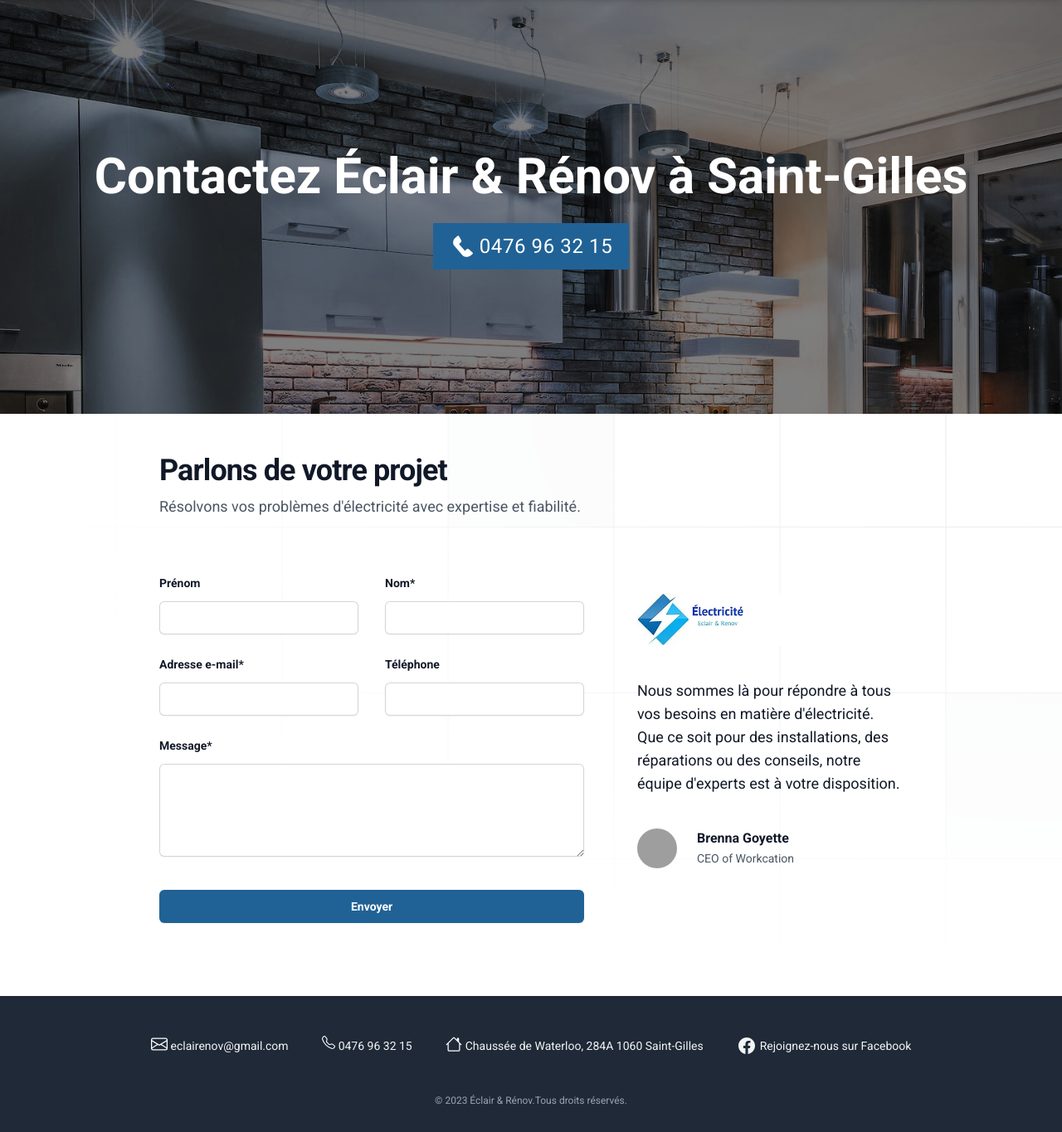
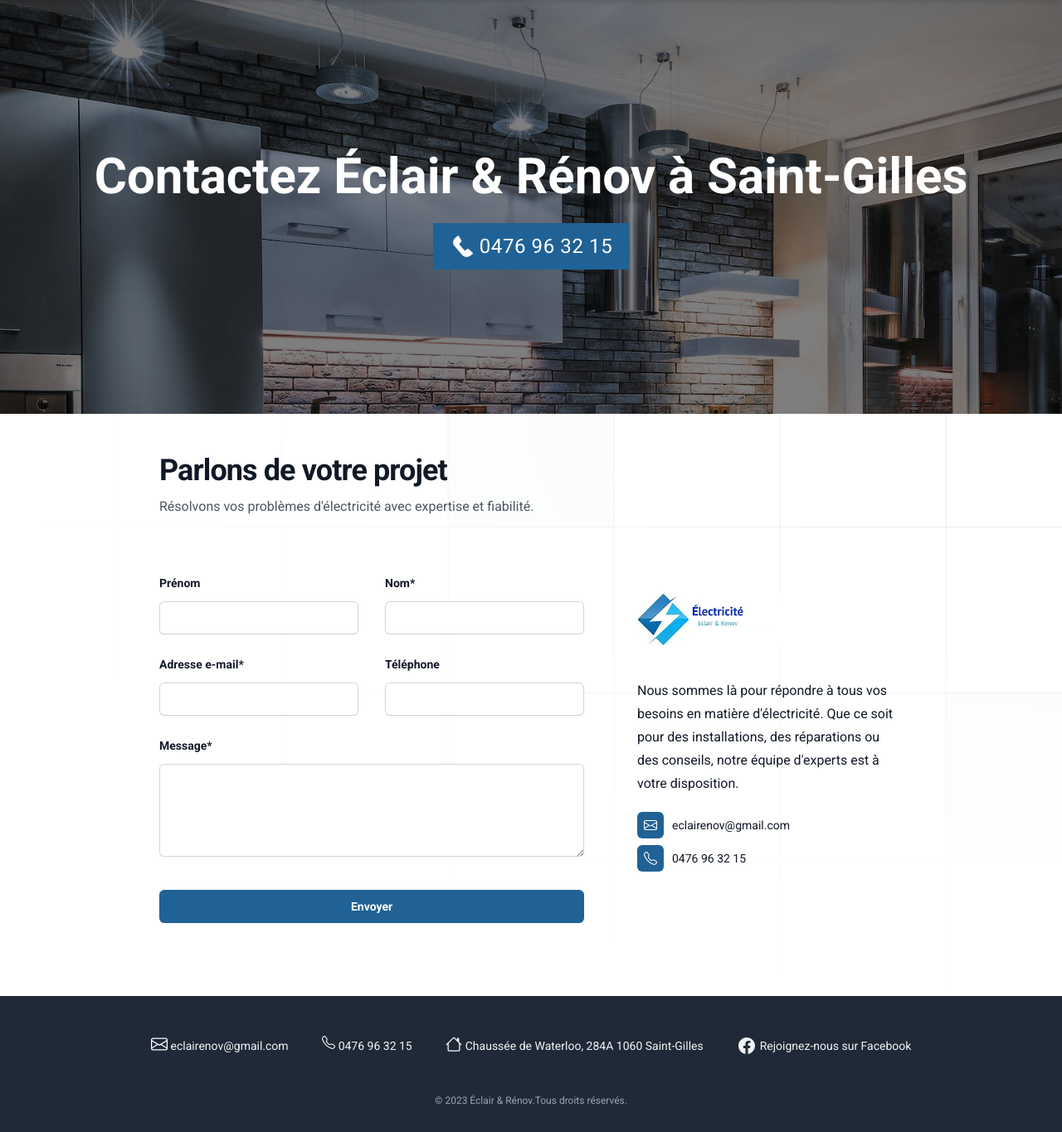
Before and after one commit to Dev-Said/eclair-renov, a PHP site: page /contact.php in a window 1280 px wide. Shown: the part 97-1462 px from the top of the page at 83% size. Run offline with PHP 8.4, Linux system fonts and the light colour scheme; data that the repository does not hold is empty; grey boxes are pictures that could not be loaded.

Commit message:
07-11-2023

```diff
--- a/contact.php
+++ b/contact.php
@@ -41,7 +41,7 @@ require 'layouts/header.php';
             </svg>
             <div class="mx-auto max-w-xl lg:max-w-4xl">
                 <h2 class="text-4xl font-bold tracking-tight text-gray-900">Parlons de votre projet</h2>
-                <p class="mt-2 text-lg leading-8 text-gray-600">Résolvons vos problèmes d'électricité avec expertise et fiabilité.</p>
+                <p class="mt-2 text-base leading-8 text-gray-600">Résolvons vos problèmes d'électricité avec expertise et fiabilité.</p>
                 <div class="mt-16 flex flex-col gap-16 sm:gap-y-20 lg:flex-row">
                     <form method="POST" action="sendmail.php" class="lg:flex-auto">
                         <div class="grid grid-cols-1 gap-y-6 gap-x-8 sm:grid-cols-2">
@@ -65,18 +65,31 @@ require 'layouts/header.php';
                         <p class="mt-4 text-sm leading-6 text-white">En soumettant ce formulaire, j'accepte la <a href="#" class="font-semibold text-white">politique&nbsp;de confidentialité.</a>.</p>
                     </form>
                     <div class="lg:mt-6 lg:w-80 lg:flex-none"> <img class="h-16 w-auto" src="/images/logo.png" alt="">
-                        <figure class="mt-10">
-                            <blockquote class="text-lg font-normal leading-7 text-gray-900">
+                        <div class="mt-10">
+                            <div class="text-base mt-10 font-normal leading-7 text-gray-900">
                                 <p>Nous sommes là pour répondre à tous vos besoins en matière d'électricité. Que ce soit pour des installations, des réparations ou des conseils, notre équipe d'experts est à votre disposition.</p>
-                            </blockquote>
-                            <figcaption class="mt-10 flex gap-x-6"> <img src="https://images.unsplash.com/photo-1550525811-e5869dd03032?ixlib=rb-=eyJhcHBfaWQiOjEyMDd9&auto=format&fit=facearea&facepad=2&w=96&h=96&q=80" alt="" class="h-12 w-12 flex-none rounded-full bg-gray-50">
-                                <div>
-                                    <div class="text-base font-semibold text-gray-900">Brenna Goyette</div>
-                                    <div class="text-sm leading-6 text-gray-600">CEO of Workcation</div>
-                                </div>
-                            </figcaption>
-                        </figure>
+                            </div>
+                            <div class="mt-5 flex flex-col justify-start items-start space-y-2">
+                                <a href="mailto:eclairenov@gmail.com" class="text-sm leading-2 text-gray-900 hover:text-blue-700 flex justify-center items-center">
+                                    <div class="p-2 mr-1.5 bg-[#206296] rounded-md flex justify-center items-center">
+                                        <img src="/images/envelope.svg" alt="icon envelope" class="h-4" />
+                                    </div>
+                                    <span class="ml-1">
+                                        eclairenov@gmail.com
+                                    </span>
+                                </a>
+                                <a href="tel:0476 96 32 15" class="text-sm leading-2 text-gray-900 hover:text-blue-700 flex justify-center items-center">
+                                    <div class="p-2 mr-1.5 bg-[#206296] rounded-md flex justify-center items-center">
+                                        <img src="/images/telephone.svg" alt="icon téléphone" class="h-4" />
+                                    </div>
+                                    <span class="ml-1">
+                                        0476 96 32 15
+                                    </span>
+                                </a>
+                            </div>
+                        </div>
                     </div>
+
                 </div>
             </div>
         </div>
--- a/css/output.css
+++ b/css/output.css
@@ -680,6 +672,14 @@ video {
   margin-left: 1.25rem;
 }
 
+.mr-1 {
+  margin-right: 0.25rem;
+}
+
+.mr-1\.5 {
+  margin-right: 0.375rem;
+}
+
 .mr-2 {
   margin-right: 0.5rem;
 }
@@ -953,10 +965,6 @@ video {
 
 .flex-1 {
   flex: 1 1 0%;
-}
-
-.flex-none {
-  flex: none;
 }
 
 .flex-shrink-0 {
@@ -1092,6 +1100,12 @@ video {
   margin-bottom: calc(0.25rem * var(--tw-space-y-reverse));
 }
 
+.space-y-2 > :not([hidden]) ~ :not([hidden]) {
+  --tw-space-y-reverse: 0;
+  margin-top: calc(0.5rem * calc(1 - var(--tw-space-y-reverse)));
+  margin-bottom: calc(0.5rem * var(--tw-space-y-reverse));
+}
+
 .space-y-4 > :not([hidden]) ~ :not([hidden]) {
   --tw-space-y-reverse: 0;
   margin-top: calc(1rem * calc(1 - var(--tw-space-y-reverse)));
@@ -1242,11 +1276,6 @@ video {
   background-color: rgb(243 244 246 / var(--tw-bg-opacity));
 }
 
-.bg-gray-50 {
-  --tw-bg-opacity: 1;
-  background-color: rgb(249 250 251 / var(--tw-bg-opacity));
-}
-
 .bg-gray-800 {
   --tw-bg-opacity: 1;
   background-color: rgb(31 41 55 / var(--tw-bg-opacity));
```
Also changed, not shown: other parts of css/output.css (+63 -47 lines), dépannage-électrique.php (+5 -5 lines), index.php (+7 -5 lines), installations-électriques.php (+8 -9 lines), rénovation-et-mise-en-conformité.php (+7 -13 lines), images/disjoncteur electrique.png (added), images/installation électrique.png (added), images/outils électricien.png (added).
